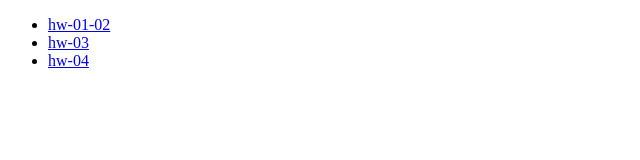
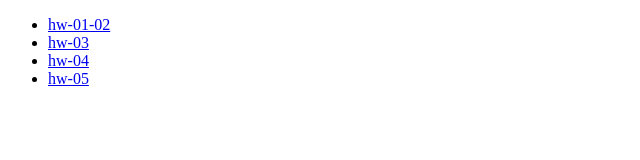
Before and after one commit to relconnect/goit-fe-course, a plain HTML site: page index.html in a window 1280 px wide. Shown: the full height of the page, 0-640 px from the left. Drawn offline with Linux system fonts and the light colour scheme.

Commit message:
add link to hw-05

```diff
--- a/index.html
+++ b/index.html
@@ -11,6 +11,7 @@
         <li><a href="hw-01-02">hw-01-02</a></li>
         <li><a href="hw-03">hw-03</a></li>
         <li><a href="hw-04">hw-04</a></li>
+        <li><a href="hw-05">hw-05</a></li>
     </ul>
 </body>
 </html>
```
